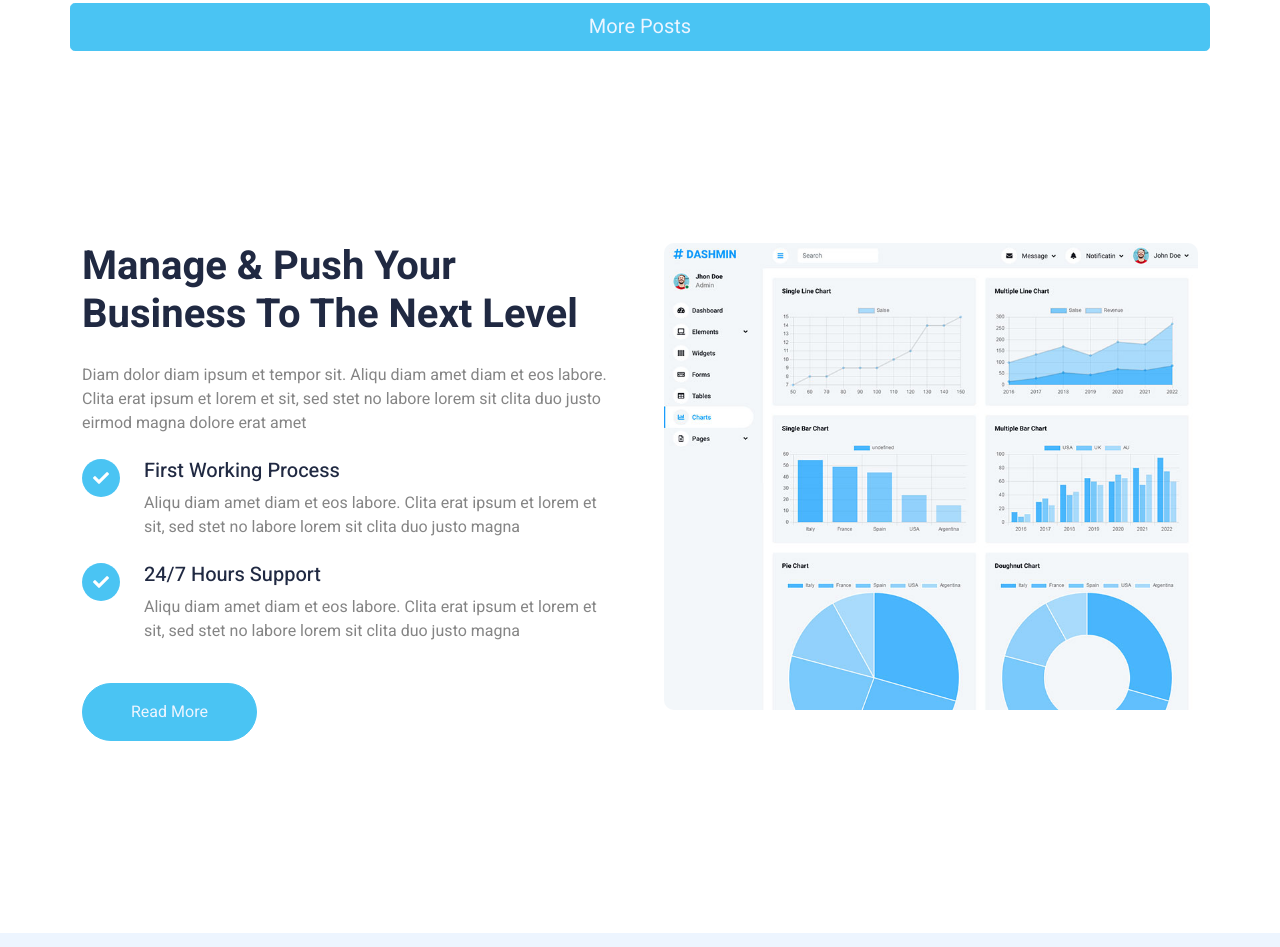
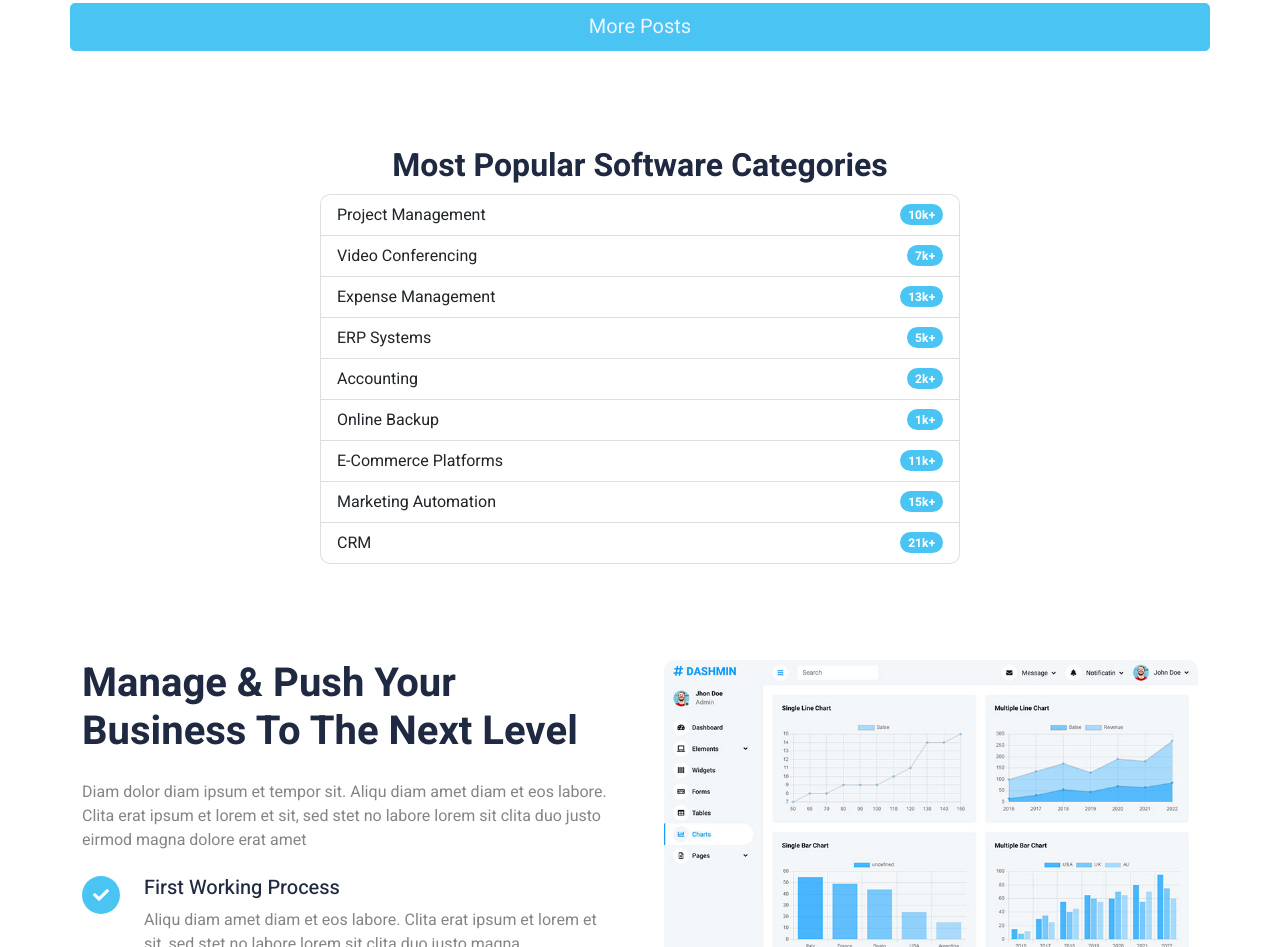
Before and after one commit to Manpreet-01/bootstrap-template, a plain HTML site: page index.html in a window 1280 px wide. Shown: the part 2862-3809 px from the top of the page. Drawn offline with nearby package versions, Linux system fonts and the light colour scheme; animation ran at ten frames a second.

Commit message:
list component

```diff
--- a/index.html
+++ b/index.html
@@ -328,6 +328,50 @@
                 </div>
             </div>
         </div>
+
+
+        <!-- component 4 list -->
+        <section class="d-flex align-items-center flex-column  text-center ">
+            <h2>Most Popular Software Categories</h2>
+            <ul class="list-group w-50">
+                <li class="list-group-item d-flex justify-content-between align-items-center">
+                    Project Management
+                    <span class="badge bg-primary rounded-pill">10k+</span>
+                </li>
+                <li class="list-group-item d-flex justify-content-between align-items-center">
+                    Video Conferencing
+                    <span class="badge bg-primary rounded-pill">7k+</span>
+                </li>
+                <li class="list-group-item d-flex justify-content-between align-items-center">
+                    Expense Management
+                    <span class="badge bg-primary rounded-pill">13k+</span>
+                </li>
+                <li class="list-group-item d-flex justify-content-between align-items-center">
+                    ERP Systems
+                    <span class="badge bg-primary rounded-pill">5k+</span>
+                </li>
+                <li class="list-group-item d-flex justify-content-between align-items-center">
+                    Accounting
+                    <span class="badge bg-primary rounded-pill">2k+</span>
+                </li>
+                <li class="list-group-item d-flex justify-content-between align-items-center">
+                    Online Backup
+                    <span class="badge bg-primary rounded-pill">1k+</span>
+                </li>
+                <li class="list-group-item d-flex justify-content-between align-items-center">
+                    E-Commerce Platforms
+                    <span class="badge bg-primary rounded-pill">11k+</span>
+                </li>
+                <li class="list-group-item d-flex justify-content-between align-items-center">
+                    Marketing Automation
+                    <span class="badge bg-primary rounded-pill">15k+</span>
+                </li>
+                <li class="list-group-item d-flex justify-content-between align-items-center">
+                    CRM
+                    <span class="badge bg-primary rounded-pill">21k+</span>
+                </li>
+            </ul>
+        </section>
 
 
 
```
